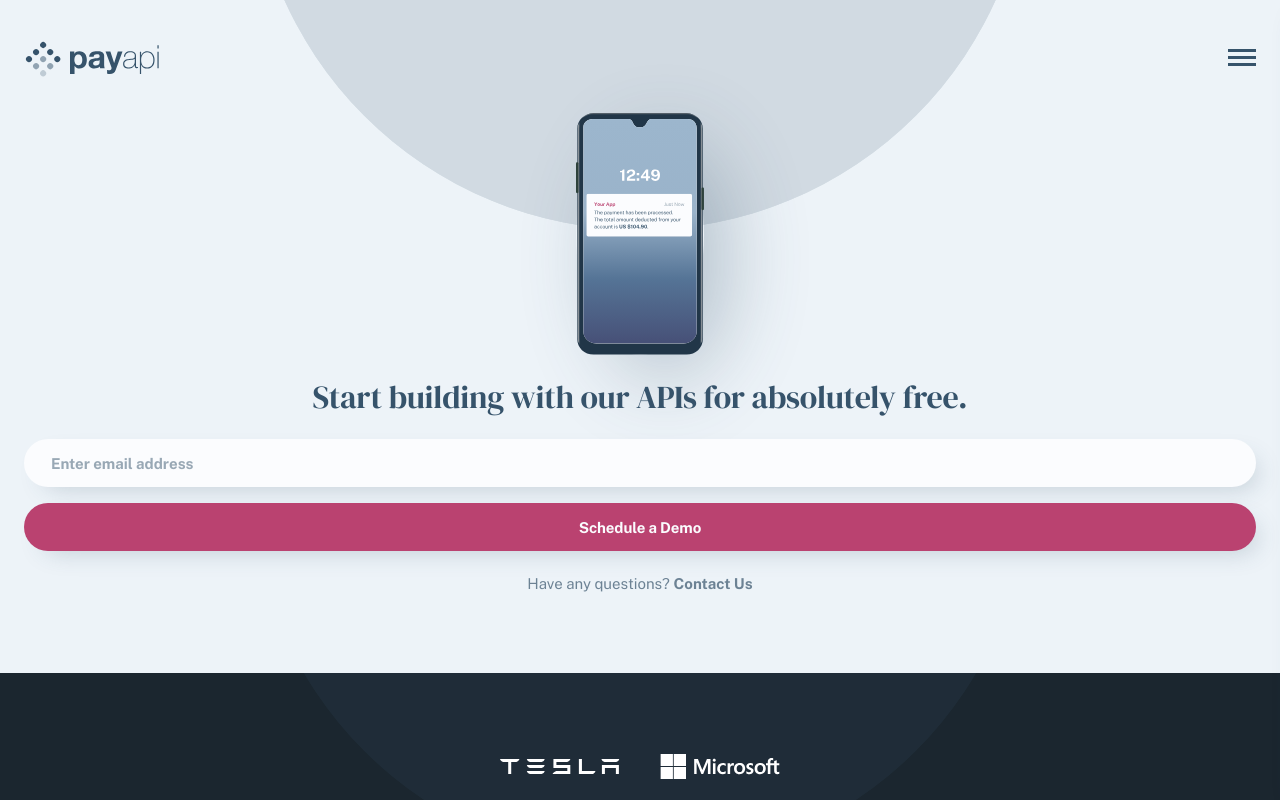
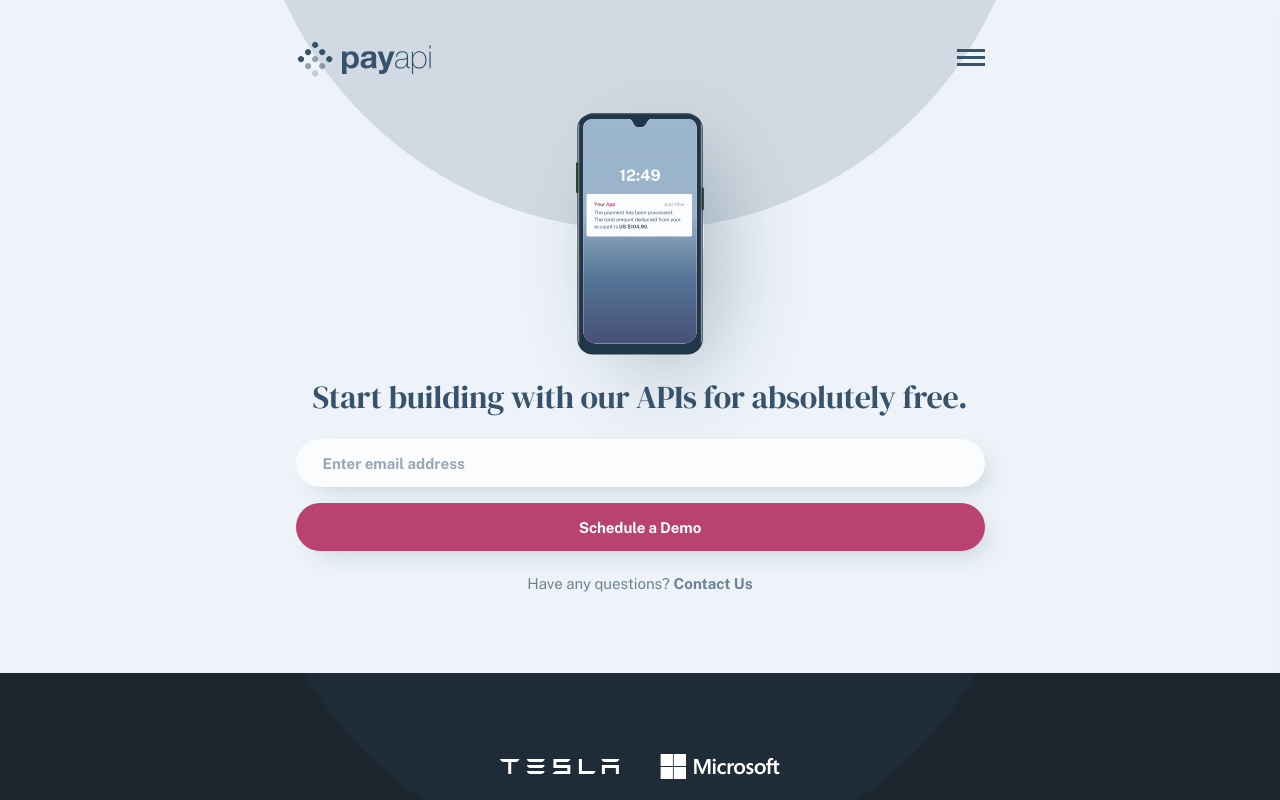
Before and after one commit to HanSeongLee/payapi, a Next.js app: page / in a window 1280 px wide. Shown: the top 800 px of the page. Built offline with nearby package versions, Linux system fonts and the light colour scheme; no server answers.

Commit message:
ADD | Container on tablet

```diff
--- a/components/Container/style.module.scss
+++ b/components/Container/style.module.scss
@@ -1,4 +1,12 @@
+@import "styles/utils";
 
 .container {
   padding: 0 24px;
+
+  @include media(">tablet") {
+    max-width: 689px;
+    margin-left: auto;
+    margin-right: auto;
+    padding: 0;
+  }
 }
```
